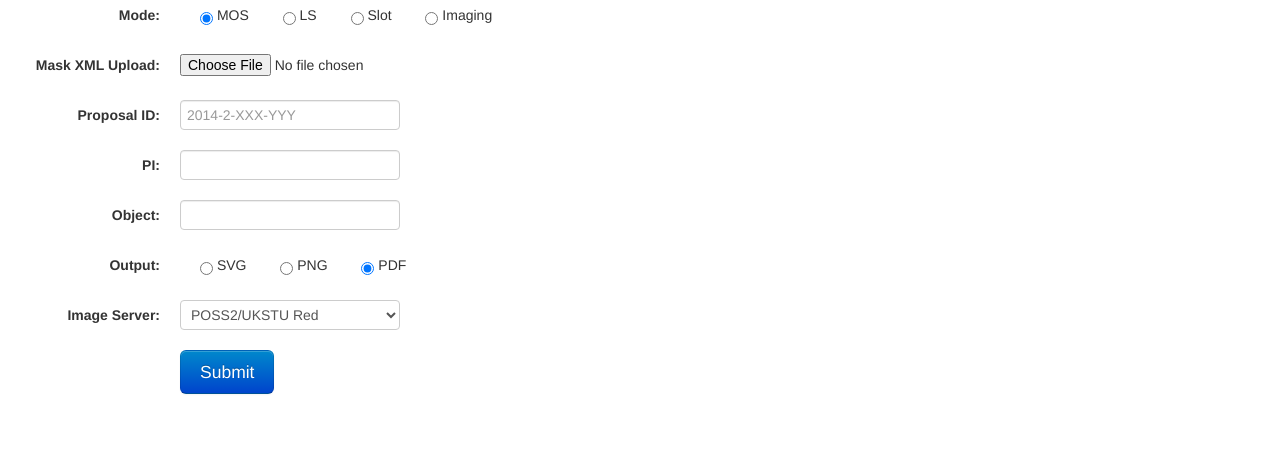
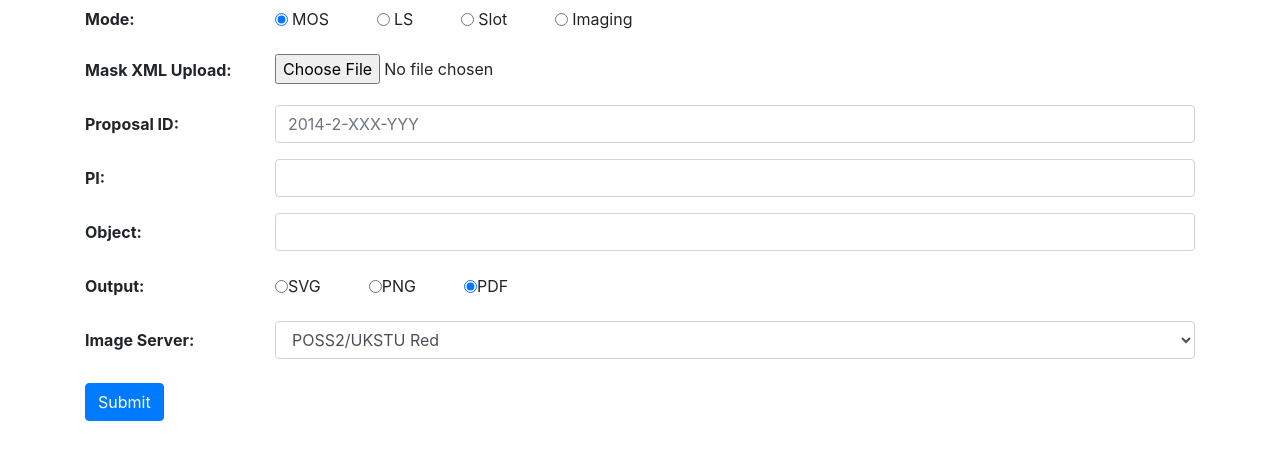
Before and after one commit to saltastroops/finder_chart_tool, a Flask app: page / in a window 1280 px wide. Shown: the top 460 px of the page. Run offline with Flask 2, Linux system fonts and the light colour scheme; some libraries are stand-ins or nearby versions.

Commit message:
use Bootstrap 4

```diff
--- a/templates/form.html
+++ b/templates/form.html
@@ -3,7 +3,7 @@
 <head>
     <title>SALT Finder Chart Generator</title>
     <!-- Bootstrap -->
-    <link href="{{ url_for('static', filename='css/bootstrap.min.css') }}" rel="stylesheet" media="screen">
+    <link rel="stylesheet" href="https://maxcdn.bootstrapcdn.com/bootstrap/4.0.0/css/bootstrap.min.css" integrity="sha384-Gn5384xqQ1aoWXA+058RXPxPg6fy4IWvTNh0E263XmFcJlSAwiGgFAW/dAiS6JXm" crossorigin="anonymous">
 
     <script type="text/javascript">
         function hide_input_field(id) {
@@ -44,105 +44,113 @@
         }
     </script>
     <script src="http://code.jquery.com/jquery-latest.js"></script>
-    <script src="{{ url_for('static', filename='js/bootstrap.min.js') }}"></script>
 </head>
 
 <body>
+<div class="container">
 <form id='form' action="/finder_chart"
       method="post" enctype="multipart/form-data"
       class="form-horizontal">
-    <div class="control-group">
-        <label class="control-label"><b>Mode:</b></label>
-        <div class="controls">
-            <label class="checkbox inline">
-                <input type="radio" name="mode" value="mos"
+    <div class="form-group row">
+        <label class="col-sm-2 col-form-label"><b>Mode:</b></label>
+        <div class="col-sm-10 form-inline">
+            <div class="form-check mr-5">
+            <label class="form-check-label">
+                <input class="form-check-input" type="radio" name="mode" value="mos"
                        checked="checked" onclick="mos()" /> MOS
             </label>
-            <label class="checkbox inline">
-                <input type="radio" name="mode" value="ls"
+            </div>
+            <div class="form-check mr-5">
+            <label class="form-check-label">
+                <input class="form-check-input" type="radio" name="mode" value="ls"
                        onclick="ls()" /> LS
             </label>
-            <label class="checkbox inline">
-                <input type="radio" name="mode" value="slot"
+            </div>
+            <div class="form-check mr-5">
+            <label class="form-check-label">
+                <input class="form-check-input" type="radio" name="mode" value="slot"
                        onclick="slot()" /> Slot
             </label>
-            <label class="checkbox inline">
-                <input type="radio" name="mode" value="imaging"
+            </div>
+            <div class="form-check">
+            <label class="form-check-label">
+                <input class="form-check-input" type="radio" name="mode" value="imaging"
                        onclick="imaging()" /> Imaging
             </label>
+            </div>
         </div>
     </div>
-    <div class="control-group" id="mos_mask">
-        <label class="control-label"><b>Mask XML Upload:</b></label>
-        <div class="controls">
+    <div class="form-group row" id="mos_mask">
+        <label class="col-form-label col-sm-2 pt-1"><b>Mask XML Upload:</b></label>
+        <div class="col-sm-10">
             <input class="form-control-file" type="file" name="mos_mask"/>
         </div>
     </div>
-    <div class="control-group"  id="propid">
-        <label class="control-label"><b>Proposal ID:</b></label>
-        <div class="controls">
-            <input type="text" name="proposal_code" value=""
+    <div class="form-group row" id="propid">
+        <label class="col-form-label col-sm-2"><b>Proposal ID:</b></label>
+        <div class="col-sm-10">
+            <input class="form-control" type="text" name="proposal_code" value=""
                    placeholder="2014-2-XXX-YYY"
                    title="Ex.: 2012-2-RSA-001"
                    pattern="\d{4}\-\d{1}\-[a-zA-Z_]{1,}\-\d{3}"/>
         </div>
     </div>
-    <div class="control-group" id="pi_name">
-        <label class="control-label"><b>PI:</b></label>
-        <div class="controls">
-            <input type="text" name="pi_name" value=""
+    <div class="form-group row" id="pi_name">
+        <label class="col-form-label col-sm-2"><b>PI:</b></label>
+        <div class="col-sm-10">
+            <input class="form-control" type="text" name="pi_name" value=""
                    placeholder=""/>
         </div>
     </div>
-    <div class="control-group"  id="object">
-        <label class="control-label"><b>Object:</b></label>
-        <div class="controls">
-            <input type="text" name="object_name" value=""
+    <div class="form-group row" id="object">
+        <label class="col-form-label col-sm-2"><b>Object:</b></label>
+        <div class="col-sm-10">
+            <input class="form-control" type="text" name="object_name" value=""
                    placeholder=""/>
         </div>
     </div>
-    <div class="control-group"  id="ra" style="display:none">
-        <label class="control-label" for="ra"><b>RA (J2000):</b></label>
-        <div class="controls">
-            <input type="text" name="right_ascension"
+    <div class="form-group row"  id="ra" style="display:none">
+        <label class="col-form-label col-sm-2" for="ra"><b>RA (J2000):</b></label>
+        <div class="col-sm-10">
+            <input class="form-control" type="text" name="right_ascension"
                    placeholder="hh:mm:ss.s"
                    title="Ex.: 12:34:56.7"
                    pattern="\d{1,2}:\d{2}:\d{2}(\.\d{1,})?"/>
         </div>
     </div>
-    <div class="control-group"  id="dec" style="display:none">
-        <label class="control-label" for="dec"><b>Dec (J2000):</b></label>
-        <div class="controls">
-            <input type="text" name="declination"
+    <div class="form-group row"  id="dec" style="display:none">
+        <label class="col-form-label col-sm-2" for="dec"><b>Dec (J2000):</b></label>
+        <div class="col-sm-10">
+            <input class="form-control" type="text" name="declination"
                    placeholder="&plusmn;dd:mm:ss.s"
                    title="Ex.: -56:43:21.0"
                    pattern="[\-\+]?\d{1,2}:\d{2}:\d{2}(\.\d{1,})?"/>
         </div>
     </div>
-    <div class="control-group"  id="pa" style="display:none">
-        <label class="control-label" for="pa"><b>PA:</b></label>
-        <div class="controls">
-            <input type="text" name="position_angle" placeholder="" value=""/>
+    <div class="form-group row"  id="pa" style="display:none">
+        <label class="col-form-label col-sm-2" for="pa"><b>PA:</b></label>
+        <div class="col-sm-10">
+            <input class="form-control" type="text" name="position_angle" placeholder="" value=""/>
         </div>
     </div>
-    <div class="control-group">
-        <label class="control-label"><b>Output:</b></label>
-        <div class="controls">
-            <label class="checkbox inline">
+    <div class="form-group row">
+        <label class="col-form-label col-sm-2"><b>Output:</b></label>
+        <div class="col-sm-10 form-inline">
+            <label class="form-check mr-5">
                 <input type="radio" name="output_format" value="svg" /> SVG
             </label>
-            <label class="checkbox inline">
+            <label class="form-check mr-5">
                 <input type="radio" name="output_format" value="png" /> PNG
             </label>
-            <label class="checkbox inline">
+            <label class="form-check mr-5">
                 <input type="radio" name="output_format" value="pdf" checked="yes"/> PDF
             </label>
         </div>
     </div>
-    <div class="control-group">
-        <label class="control-label"><b>Image Server:</b></label>
-        <div class="controls">
-            <select name="survey">
+    <div class="form-group row">
+        <label class="col-form-label col-sm-2"><b>Image Server:</b></label>
+        <div class="col-sm-10">
+            <select class="form-control" name="survey">
                 <option value="POSS2/UKSTU Red">POSS2/UKSTU Red</option>
                 <option value="POSS2/UKSTU Blue">POSS2/UKSTU Blue</option>
                 <option value="POSS2/UKSTU IR">POSS2/UKSTU IR</option>
@@ -154,7 +162,7 @@
             </select>
         </div>
     </div>
-    <div class="control-group">
+    <div class="mt-4">
         <div class="controls">
             <button type="submit" class="btn btn-large
 				     btn-primary">Submit</button>
@@ -162,6 +170,6 @@
         </div>
     </div>
 </form>
-
+</div>
 </body>
 </html>
```
